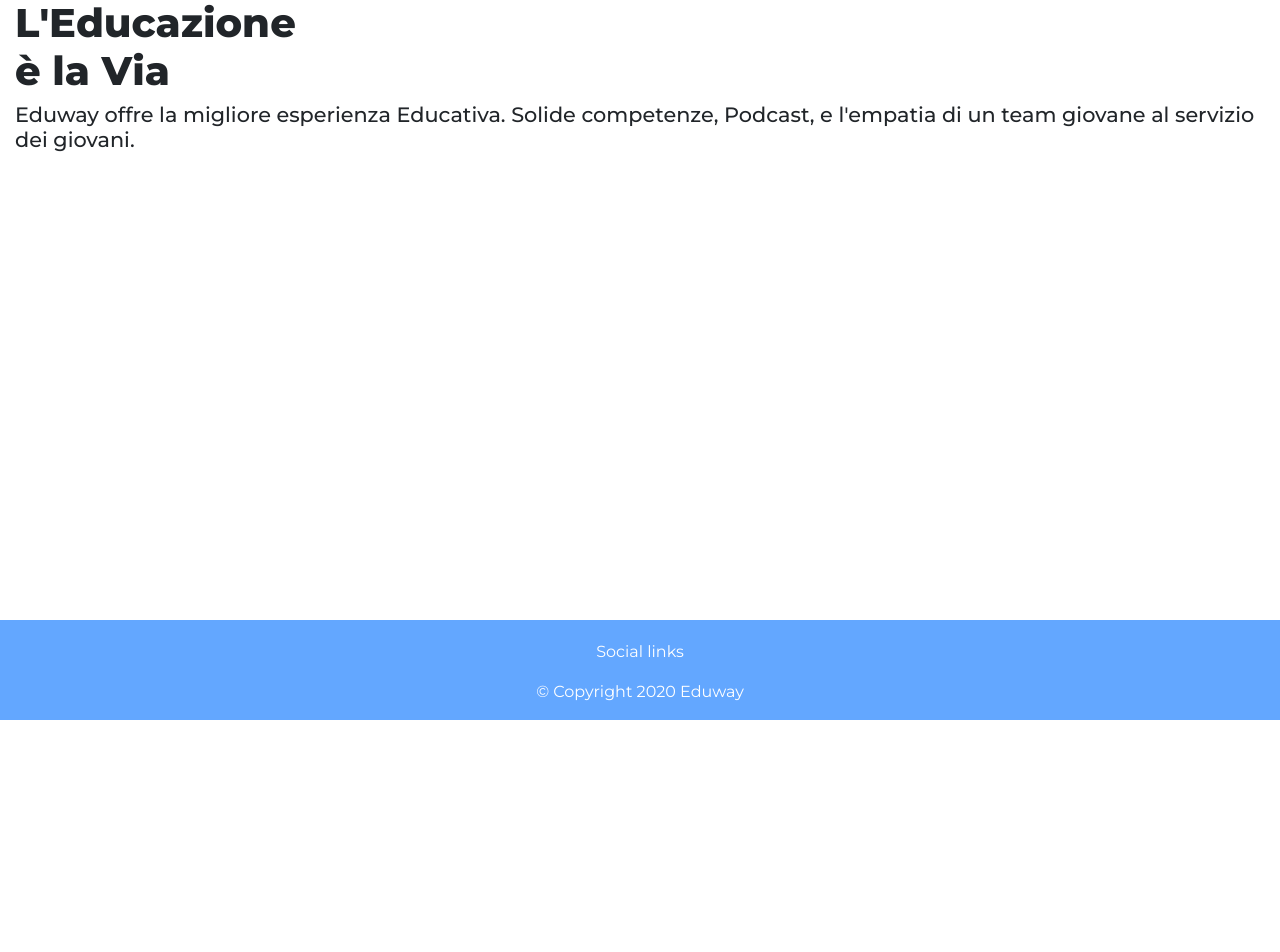
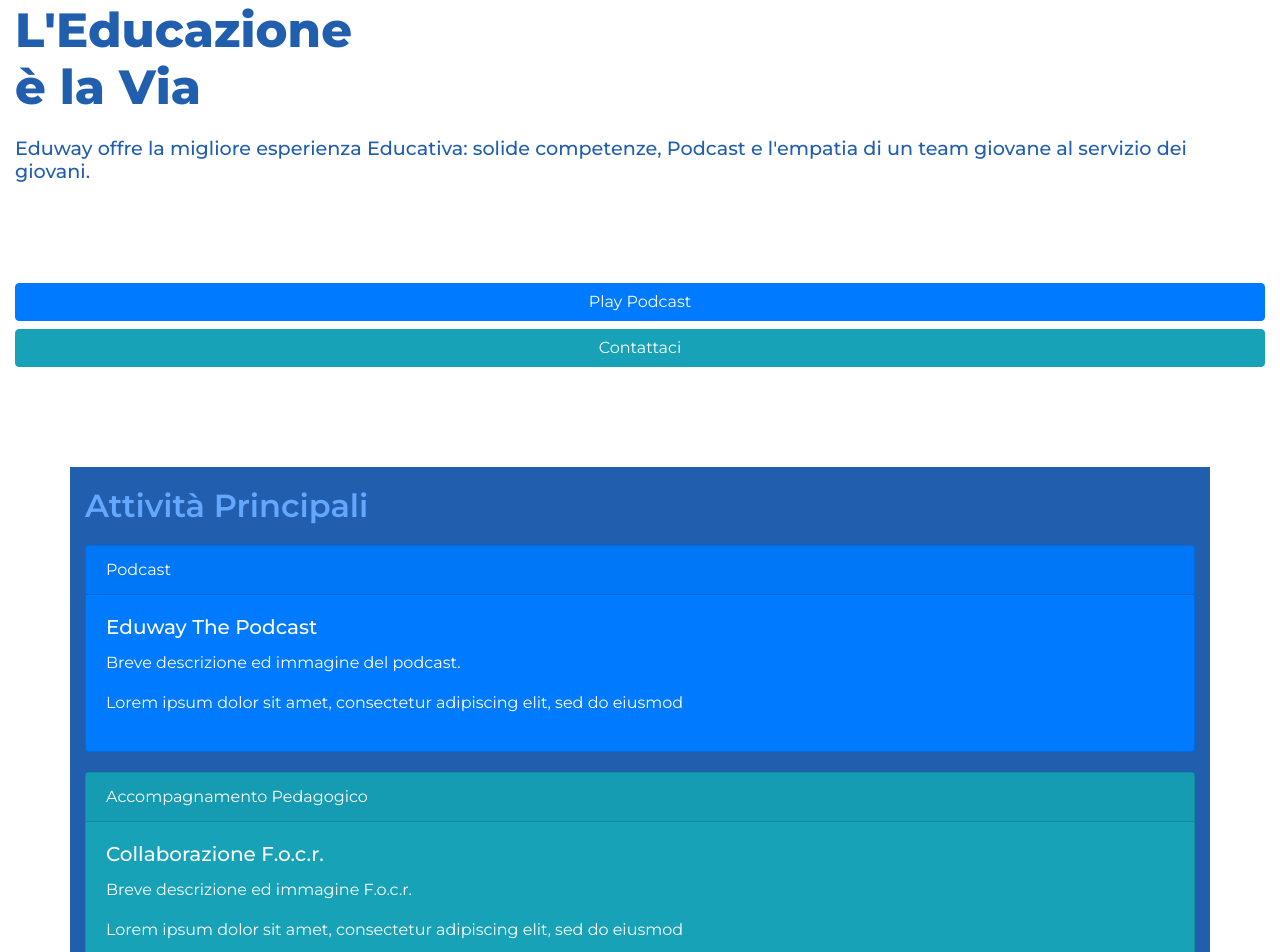
Before and after one commit to Malv93/eduway, a Next.js app: page / in a window 1280 px wide. Shown: the part 80-1032 px from the top of the page. Before the commit the page ends 800 px from the top, so only its background shows below. Built offline with nearby package versions, Linux system fonts and the light colour scheme.

Commit message:
Add activities section

```diff
--- a/pages/index.js
+++ b/pages/index.js
@@ -1,6 +1,8 @@
 import Head from "next/head";
 import Layout from "../components/layout/layout";
 import Container from "react-bootstrap/Container";
+import Button from "react-bootstrap/Button";
+import Card from "react-bootstrap/Card";
 import styles from "../styles/home.module.css";
 
 export default function Home() {
@@ -10,14 +12,49 @@
         <title>Eduway</title>
         <link rel="icon" href="/favicon.ico" />
       </Head>
-      <Container fluid className={styles.heading}>
+      <Container fluid id="heading" className={styles.headingSection}>
         <h1 className={styles.title}>
           <div>L'Educazione</div>è la Via<div></div>
         </h1>
-        <h2 className={styles.subtitle}>
-          Eduway offre la migliore esperienza Educativa. Solide competenze,
-          Podcast, e l'empatia di un team giovane al servizio dei giovani.
-        </h2>
+        <h3 className={styles.subtitle}>
+          Eduway offre la migliore esperienza Educativa: solide competenze,
+          Podcast e l'empatia di un team giovane al servizio dei giovani.
+        </h3>
+        <Button variant="primary" block>
+          Play Podcast
+        </Button>
+        <Button variant="info" block>
+          Contattaci
+        </Button>
+      </Container>
+      <Container id="activities" className={styles.activitiesSection}>
+        <h2 className={styles.sectionTitle}>Attività Principali</h2>
+        <Card bg="primary" text="white" className={styles.activity}>
+          <Card.Header>Podcast</Card.Header>
+          <Card.Body>
+            <Card.Title>Eduway The Podcast</Card.Title>
+            <Card.Text>
+              <p>Breve descrizione ed immagine del podcast.</p>
+              <p>
+                Lorem ipsum dolor sit amet, consectetur adipiscing elit, sed do
+                eiusmod
+              </p>
+            </Card.Text>
+          </Card.Body>
+        </Card>
+        <Card bg="info" text="white" className={styles.activity}>
+          <Card.Header>Accompagnamento Pedagogico</Card.Header>
+          <Card.Body>
+            <Card.Title>Collaborazione F.o.c.r.</Card.Title>
+            <Card.Text>
+              <p>Breve descrizione ed immagine F.o.c.r.</p>
+              <p>
+                Lorem ipsum dolor sit amet, consectetur adipiscing elit, sed do
+                eiusmod
+              </p>
+            </Card.Text>
+          </Card.Body>
+        </Card>
       </Container>
     </Layout>
   );
--- a/styles/header.module.css
+++ b/styles/header.module.css
@@ -1,5 +1,6 @@
 .navbar {
   background-color: var(--primary-color);
+  border-bottom: #fff solid 3px;
 }
 
 .brand {
--- a/styles/home.module.css
+++ b/styles/home.module.css
@@ -1,9 +1,31 @@
-.heading {
+.headingSection {
   padding-top: 20px;
+  padding-bottom: 100px;
+  color: var(--primary-color);
 }
 .title {
+  font-size: 3rem;
   font-weight: 800;
+  margin-bottom: 20px;
 }
 .subtitle {
-  font-size: 1.3rem;
+  font-size: 1.2rem;
+  font-weight: 500;
+  margin-bottom: 100px;
 }
+
+.activitiesSection {
+  background: var(--primary-color);
+  padding-top: 20px;
+  padding-bottom: 100px;
+}
+
+.activity {
+  margin-top: 20px;
+}
+
+.sectionTitle {
+  color: var(--third-color);
+  font-size: 2rem;
+  font-weight: 600;
+}
```
